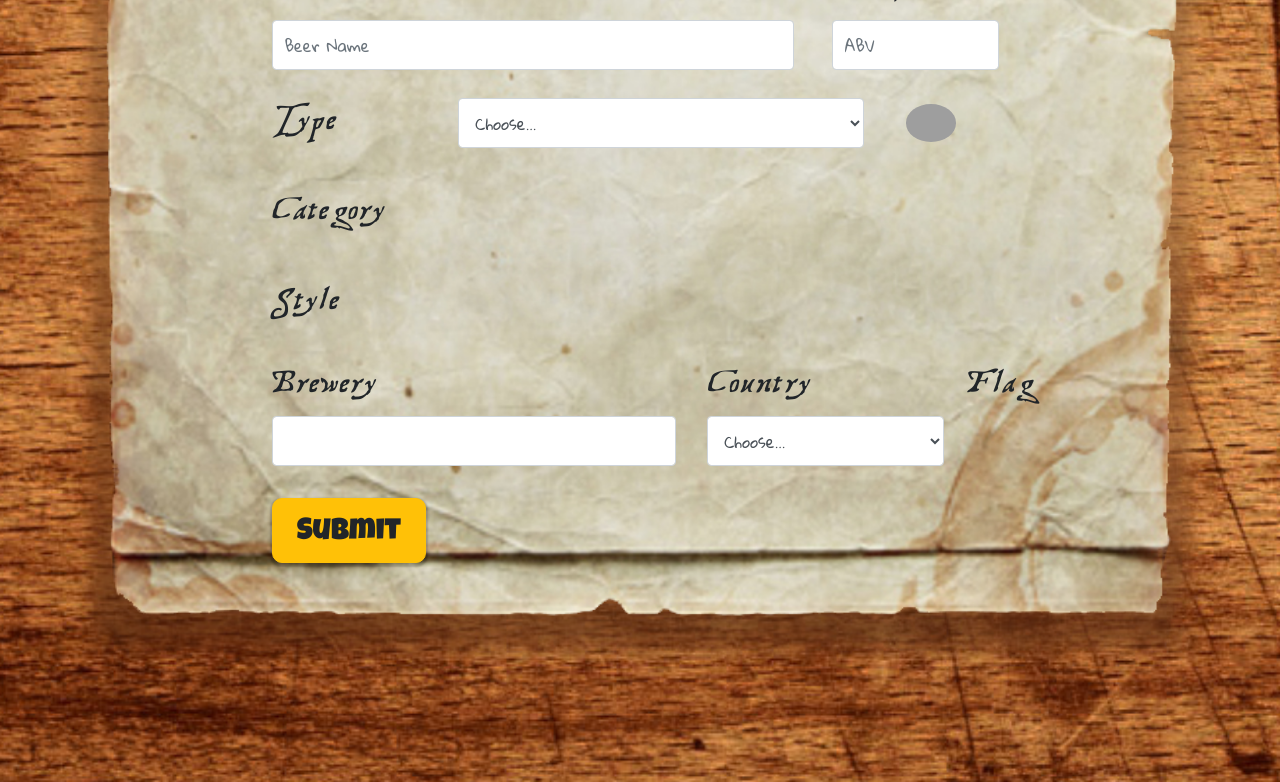
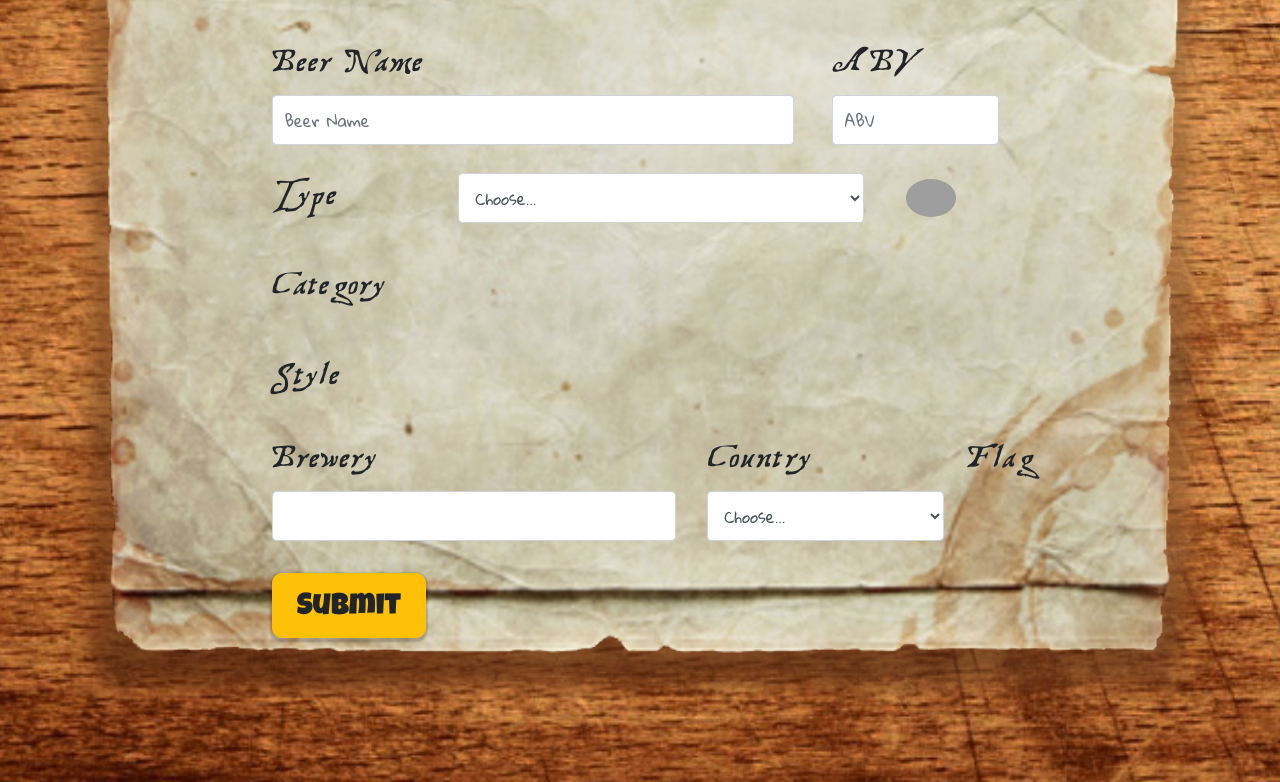
Before and after one commit to Dag021/ExercicisItinerari, a plain HTML site: page FormWeb/formBeer.html in a window 1280 px wide. Shown: the part 811-1593 px from the top of the page. Drawn offline with nearby package versions, Linux system fonts and the light colour scheme; grey boxes are pictures that could not be loaded.

Commit message:
no message

```diff
--- a/FormWeb/css/styleBeer.css
+++ b/FormWeb/css/styleBeer.css
@@ -169,7 +169,7 @@ section #sectionPage{
     max-width: 1150px;
     height: fit-content;
     margin: 0 auto 200px;
-    padding: 75px 15px 115px;
+    padding: 150px 15px 115px;
     background-image: url("../img/background-paper.png");
     background-repeat: no-repeat;
     background-attachment: scroll;
```
